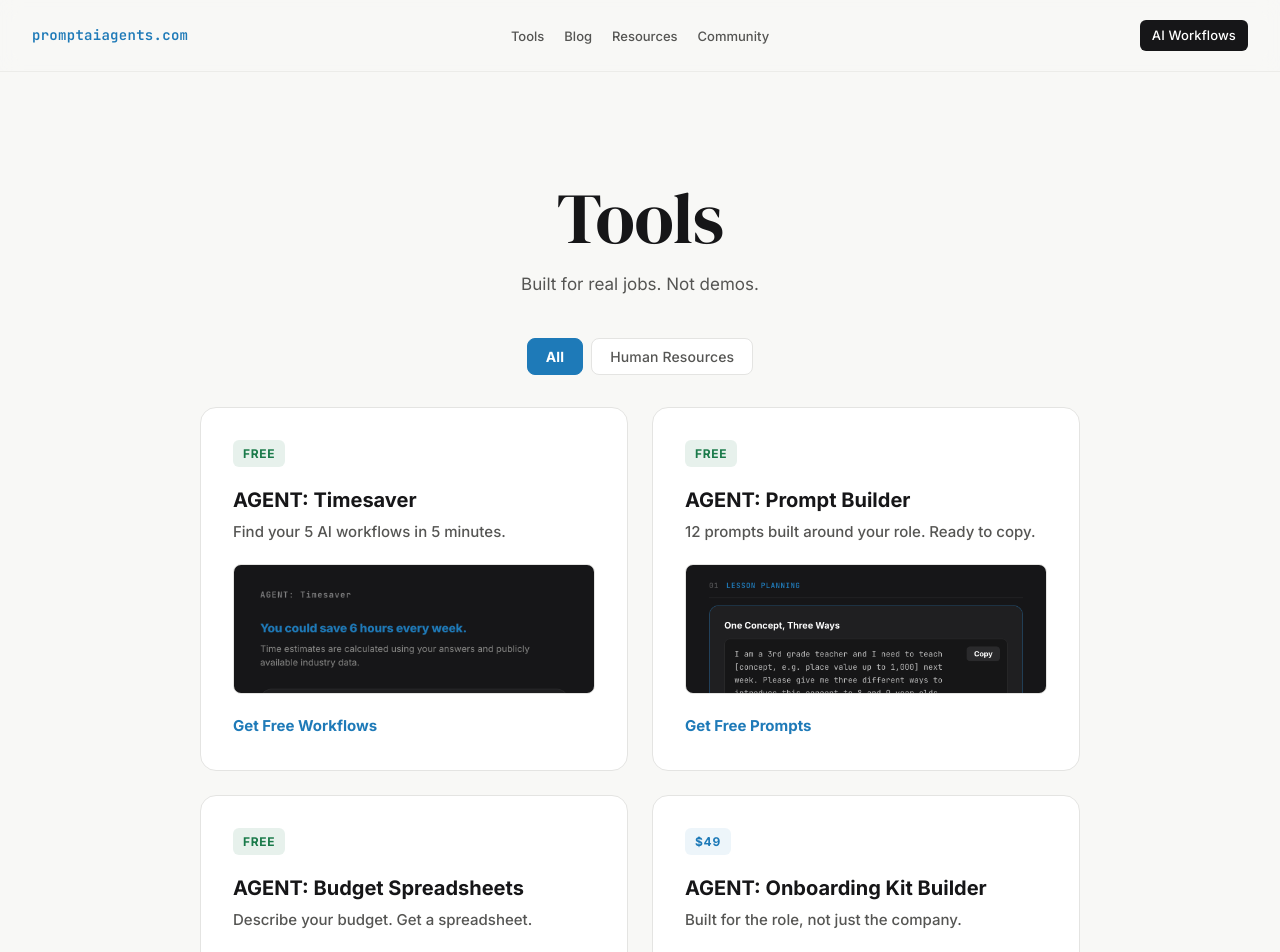
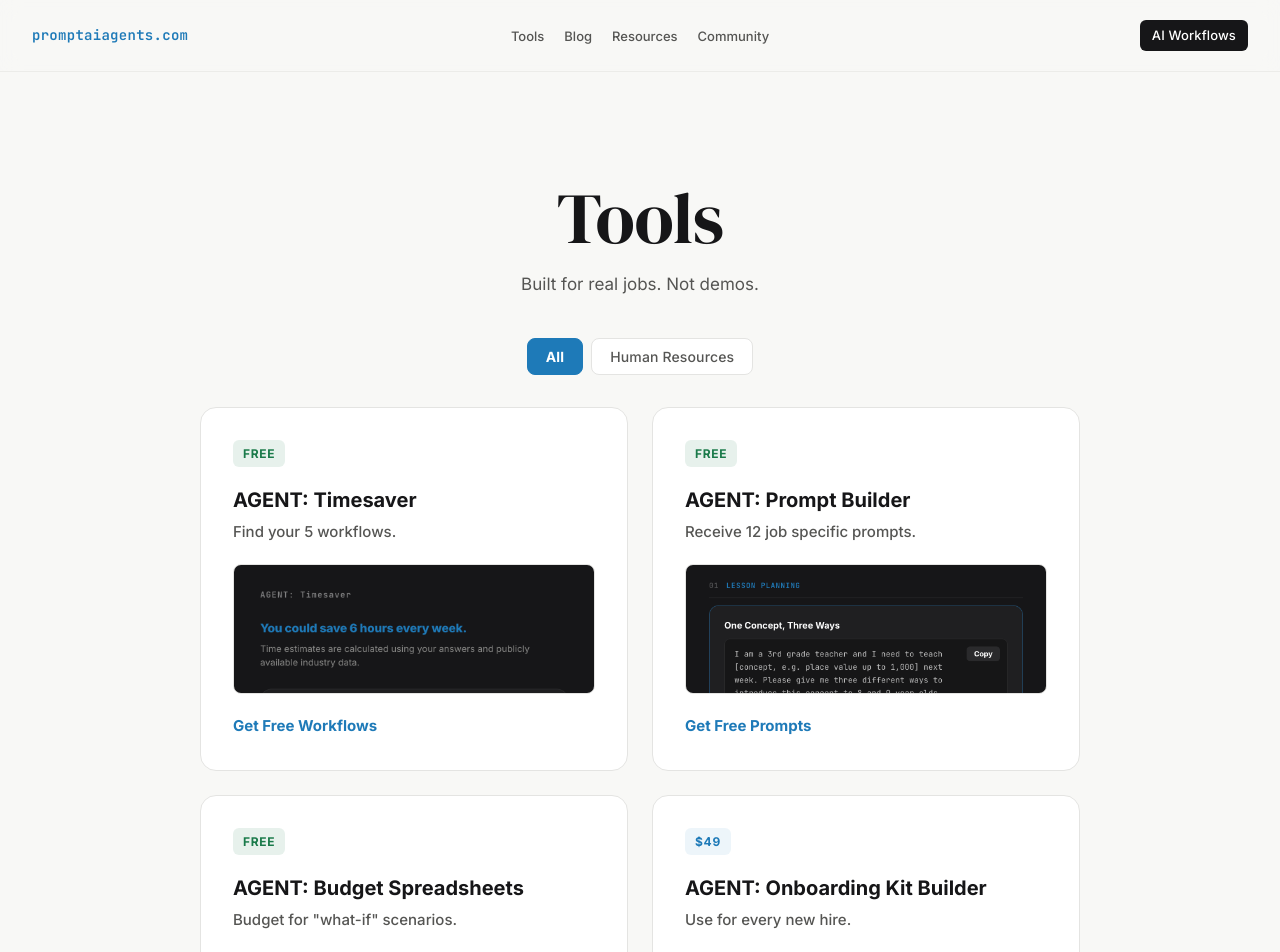
Before and after one commit to coolcalvin457-tech/agent-timesaver-nextjs, a Next.js app: page /tools in a window 1280 px wide. Shown: the top 952 px of the page. Built offline with nearby package versions, Linux system fonts and the light colour scheme.

Commit message:
Update tool card taglines on tools page

```diff
--- a/app/tools/page.tsx
+++ b/app/tools/page.tsx
@@ -24,7 +24,7 @@ const tools = [
     badgeClass: "tool-badge-free",
     label: "Free",
     name: "AGENT: Timesaver",
-    tagline: "Find your 5 AI workflows in 5 minutes.",
+    tagline: "Find your 5 workflows.",
     description:
       "Start with your job title. Answer a few questions. Get 5 personalized AI workflows built for your exact role, plus an estimate of how many hours you could save each week.",
     cta: "Get Free Workflows",
@@ -36,7 +36,7 @@ const tools = [
     badgeClass: "tool-badge-free",
     label: "Free",
     name: "AGENT: Prompt Builder",
-    tagline: "12 prompts built around your role. Ready to copy.",
+    tagline: "Receive 12 job specific prompts.",
     description:
       "Answer 4 questions about how you work. Get a personalized Prompt Kit: 12 ready-to-copy prompts organized by category, an AI Profile paragraph, and a Build Your AI System guide.",
     cta: "Get Free Prompts",
@@ -48,7 +48,7 @@ const tools = [
     badgeClass: "tool-badge-free",
     label: "Free",
     name: "AGENT: Budget Spreadsheets",
-    tagline: "Describe your budget. Get a spreadsheet.",
+    tagline: "Budget for \"what-if\" scenarios.",
     description:
       "Include categories, timeframes, and any numbers you have. Upload a previous example if available. The more detail, the better the results.",
     cta: "Get Free Spreadsheets",
@@ -61,7 +61,7 @@ const tools = [
     label: "HR Tools",
     badgeDisplay: "$49",
     name: "AGENT: Onboarding Kit Builder",
-    tagline: "Built for the role, not just the company.",
+    tagline: "Use for every new hire.",
     description:
       "Includes warm welcome letter, first-week schedule, key contacts, 30/60/90 plan, and priority checklist.",
     cta: "Build My Kit",
```
